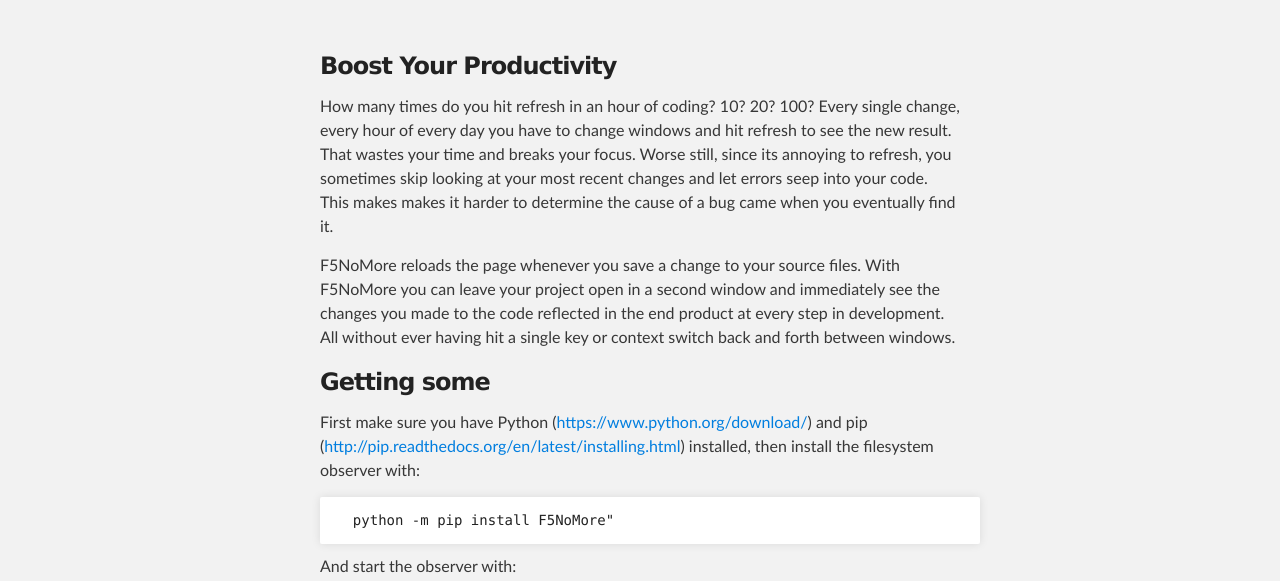
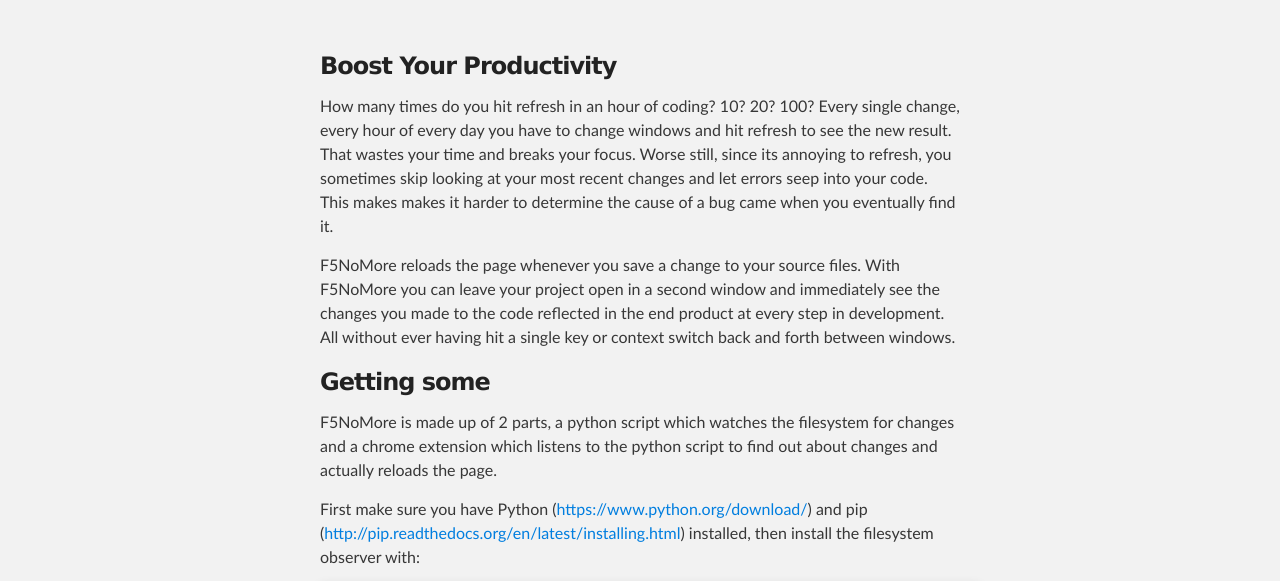
Before and after one commit to lemiant/F5NoMore, a plain HTML site: page index.html in a window 1280 px wide. Shown: the part 212-793 px from the top of the page. Drawn offline with Linux system fonts and the light colour scheme.

Commit message:
Update index.html

```diff
--- a/index.html
+++ b/index.html
@@ -35,7 +35,7 @@
 
 <h3>
 <a name="getting-some" class="anchor" href="#getting-some"><span class="octicon octicon-link"></span></a>Getting some</h3>
-
+<p>F5NoMore is made up of 2 parts, a python script which watches the filesystem for changes and a chrome extension which listens to the python script to find out about changes and actually reloads the page.</p>
 <p>First make sure you have Python (<a href="https://www.python.org/download/">https://www.python.org/download/</a>) and pip (<a href="http://pip.readthedocs.org/en/latest/installing.html">http://pip.readthedocs.org/en/latest/installing.html</a>) installed, then install the filesystem observer with:</p>
 
 <pre><code>  python -m pip install F5NoMore"
```
